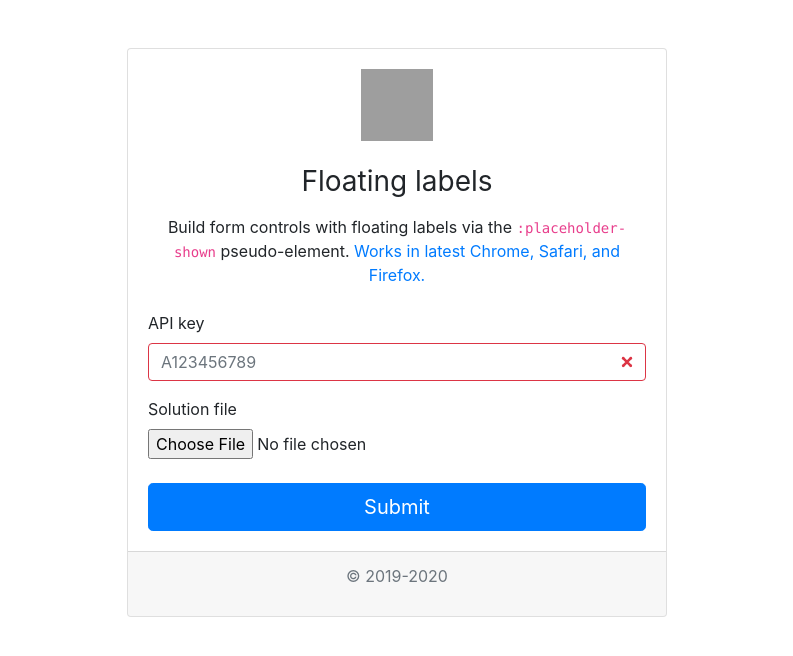
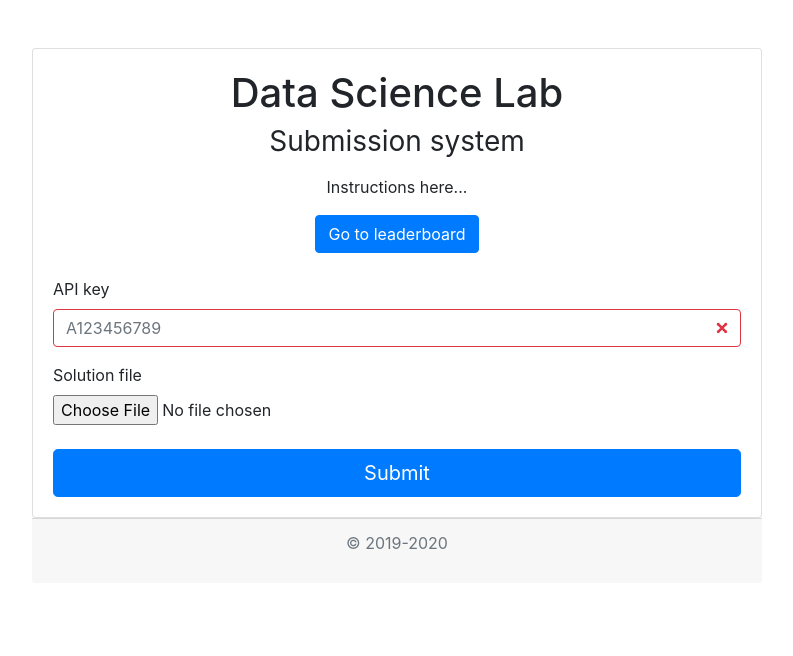
Before and after one commit to stadio-ml/stadio, a Flask app: page /submit in a window 1280 px wide. Shown: the top 656 px of the page, without its empty margins (243-1036 px from the left). Run offline with Flask 2, Linux system fonts and the light colour scheme; some libraries are stand-ins or nearby versions; grey boxes are pictures that could not be loaded.

Commit message:
Layout improvements

```diff
--- a/templates/layout.html
+++ b/templates/layout.html
@@ -22,10 +22,20 @@
 <body>
 <div class="container">
     <div class="row align-self-center">
-        <div class="col-md-6 offset-md-3">
-            {% block body %}{% endblock %}
+        <div class="col-md-8 offset-md-2">
+            <div class="card mt-5">
+                <div class="card-body">
+                    {% block body %}{% endblock %}
+                </div>
+            </div>
+            <div class="card-footer">
+                <p class="text-muted text-center">© 2019-2020</p>
+
+            </div>
         </div>
     </div>
 </div>
+</div>
+</div>
 </body>
 </html>
--- a/templates/submit.html
+++ b/templates/submit.html
@@ -2,21 +2,20 @@
 
 {% block body %}
 
-    <div class="card mt-5">
-        <div class="card-body">
     <form class="was-validated" action="/upload" method="POST" enctype="multipart/form-data">
         <div class="text-center mb-4">
-                    <img class="mb-4"
-                         src="https://getbootstrap.com/docs/4.0/assets/brand/bootstrap-solid.svg"
-                         alt=""
-                         width="72" height="72">
-                    <h1 class="h3 mb-3 font-weight-normal">Floating labels</h1>
-                    <p>Build form controls with floating labels via the <code>:placeholder-shown</code>
-                        pseudo-element.
-                        <a href="https://caniuse.com/#feat=css-placeholder-shown">Works in latest Chrome,
-                            Safari,
-                            and
-                            Firefox.</a></p>
+            {#                    <img class="mb-4"#}
+            {#                         src="https://getbootstrap.com/docs/4.0/assets/brand/bootstrap-solid.svg"#}
+            {#                         alt=""#}
+            {#                         width="72" height="72">#}
+            <h1 class="">Data Science Lab</h1>
+            <h1 class="h3 mb-3 font-weight-normal">Submission system</h1>
+
+            <p> Instructions here...</p>
+            <P>
+                <a href="/" class="btn btn-primary">Go to leaderboard</a>
+
+            </p>
         </div>
 
         <div class="form-label-group mb-3">
@@ -49,13 +48,5 @@
             <button class="btn btn-lg btn-primary btn-block" type="submit">Submit</button>
         </div>
     </form>
-        </div>
-        <div class="card-footer">
-            <p class="text-muted text-center">© 2019-2020</p>
-
-        </div>
-    </div>
-
-
 
 {% endblock %}
```
Also changed, not shown: templates/leaderboard.html (+21 -1 lines). Lines whose indentation alone changed are shown as unchanged.
